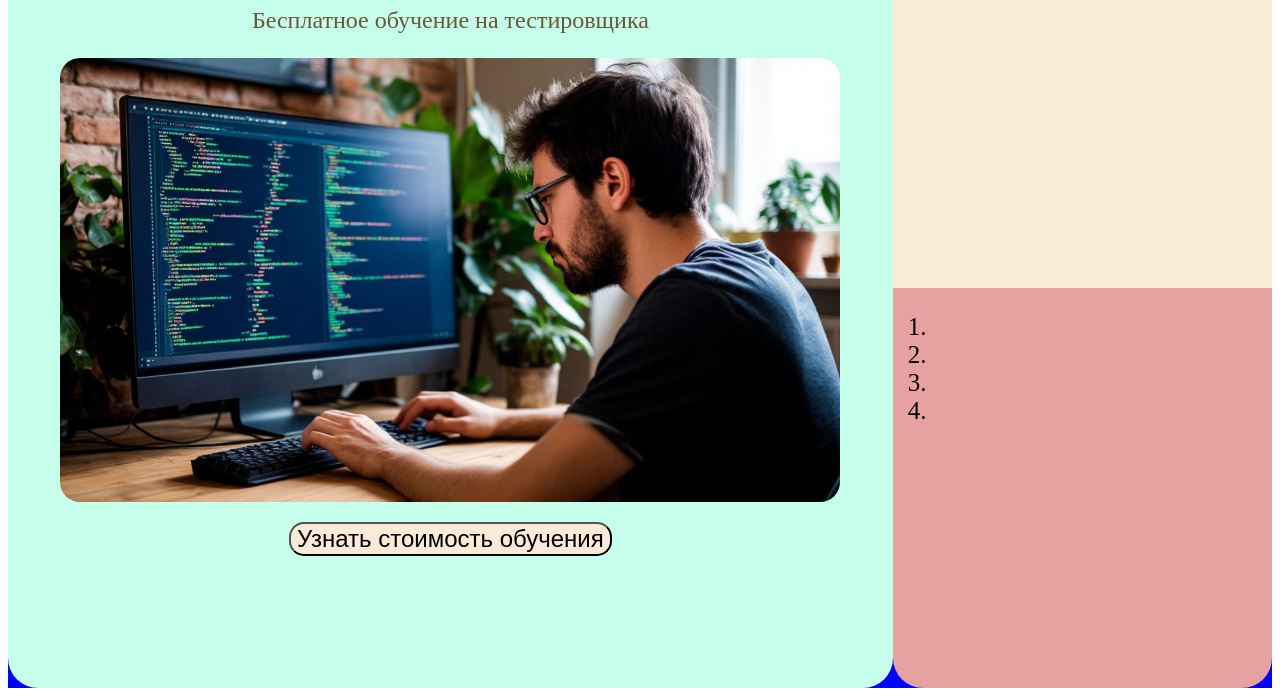
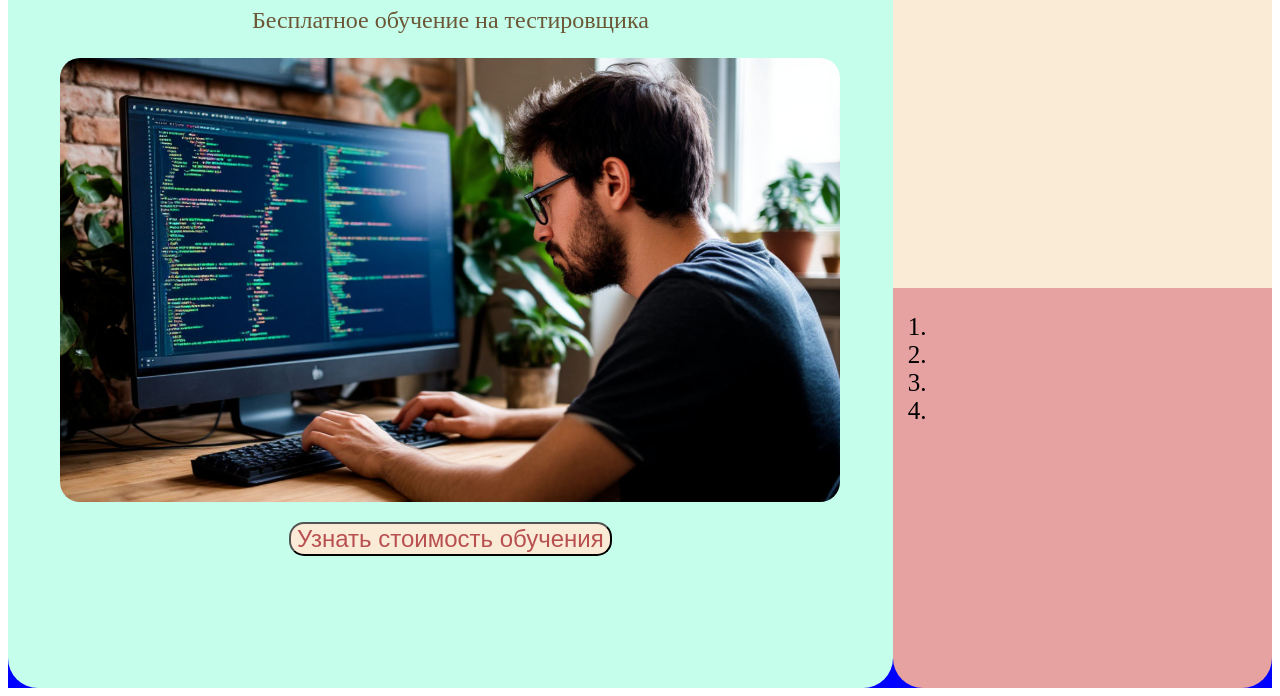
Before and after one commit to alexivanovskiy/my-first-project, a plain HTML site: page index.html in a window 1280 px wide. Shown: the part 120-816 px from the top of the page. Drawn offline with Linux system fonts and the light colour scheme.

Commit message:
add button styles

```diff
--- a/static/style.css
+++ b/static/style.css
@@ -35,6 +35,7 @@
     font-size: 24px;
     border-radius: 15px;
     background-color: antiquewhite;
+    color: rgb(184, 80, 80);
 }
 
 .btn:hover {
```
